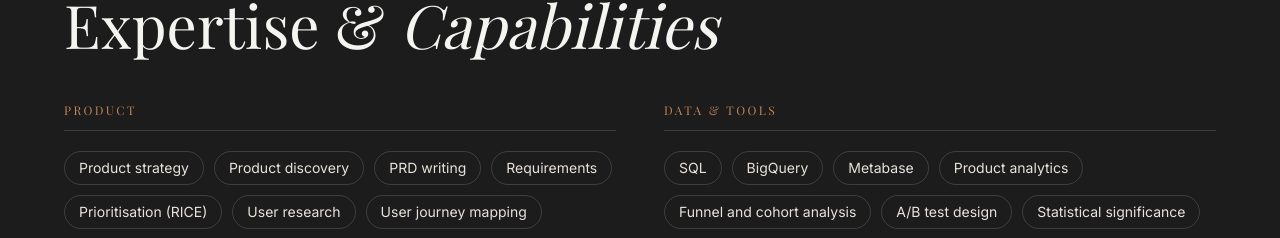
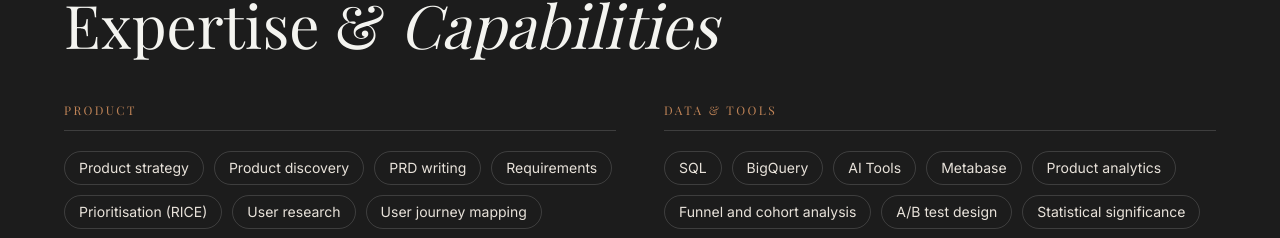
Before and after one commit to axstorch/Portfolio, a React (Vite) app: page / in a window 1280 px wide. Shown: the part 4967-5205 px from the top of the page. Built offline with nearby package versions, Linux system fonts and the light colour scheme; a web font is replaced by a local one.

Commit message:
Add 'AI Tools' to skills list in constants.ts

```diff
--- a/constants.ts
+++ b/constants.ts
@@ -337,6 +337,7 @@ export const SKILLS_DATA: SkillCategory[] = [
   skills: [
     "SQL",
     "BigQuery",
+    "AI Tools",
     "Metabase",
     "Product analytics",
     "Funnel and cohort analysis",
```
